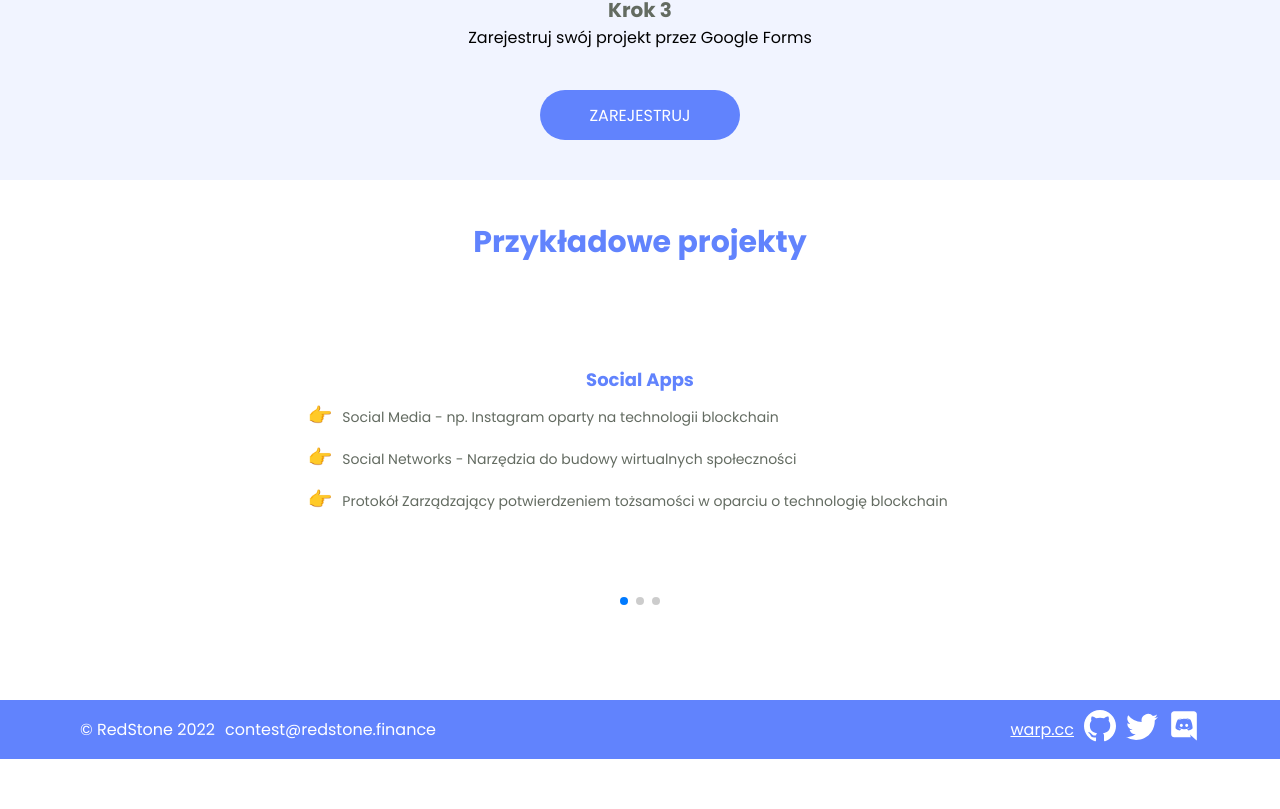
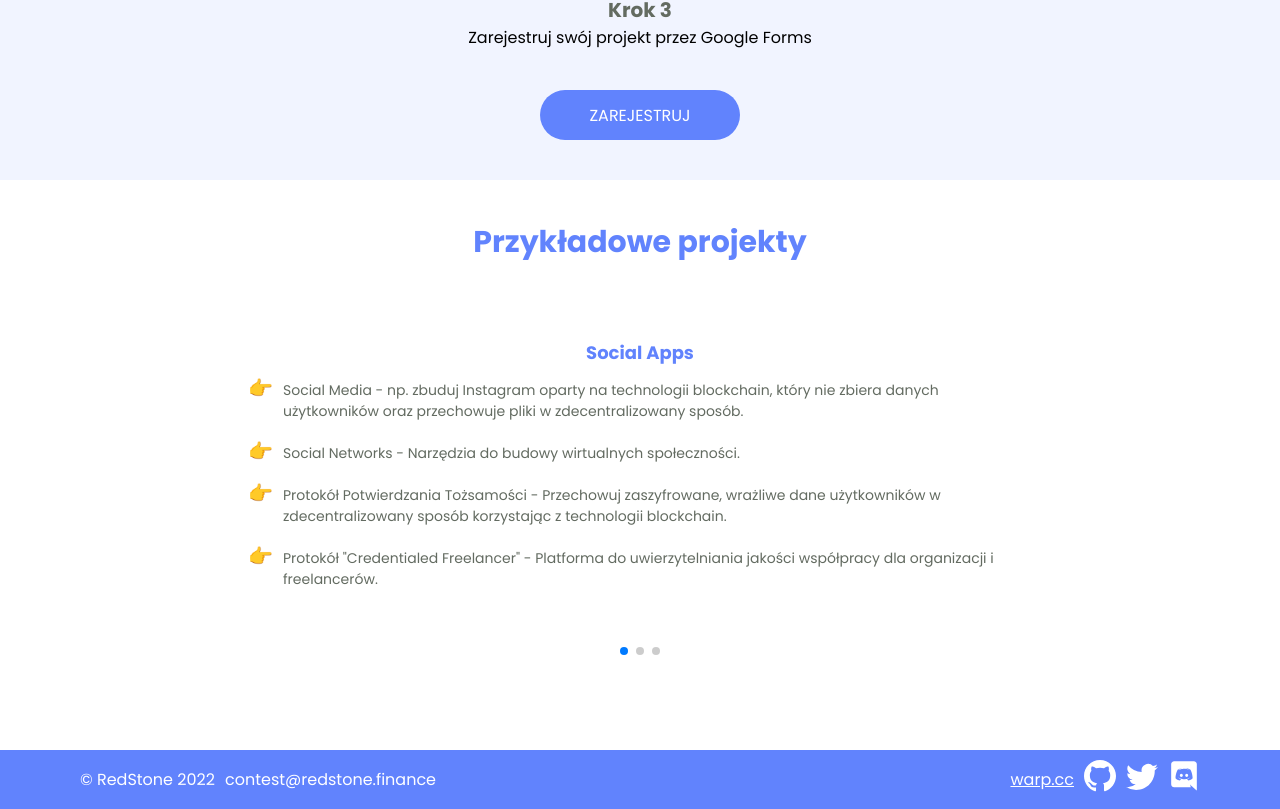
Before and after one commit to warp-contracts/christmas-hackathon, a Vue app: page / in a window 1280 px wide. Shown: the part 1481-2290 px from the top of the page. Before the commit the page ends 2240 px from the top, so only its background shows below. Built offline with nearby package versions, Linux system fonts and the light colour scheme.

Commit message:
Content changes, slider fixes

```diff
--- a/src/AppLayout.vue
+++ b/src/AppLayout.vue
@@ -18,8 +18,13 @@
             </div>
             <div class="btn-wrapper">
               <div class="header-buttons">
-                <a href="#" class="header-btn" @click="goToSection('instruction')">Weź udział</a>
-                <a href="#" class="discord-btn">Podyskutuj o pomyśle</a>
+                <a
+                  href="#"
+                  class="header-btn"
+                  @click="goToSection('instruction')"
+                  >Weź udział</a
+                >
+                <a href="https://discord.com/invite/PVxBZKFr46" target="_blank" class="discord-btn">Podyskutuj o pomyśle</a>
               </div>
             </div>
           </div>
@@ -86,7 +91,7 @@
               Wymyśl kreatywny pomysł zastosowania Warp SDK i zacznij budować.
             </p>
             <p class="text">
-              Nie masz koncepcji na projekt? Poniej przygotowaliśmy przykładowe
+              Nie masz koncepcji na projekt? Poniżej przygotowaliśmy przykładowe
               pomysły na aplikacje :)
             </p>
             <span class="icon">👇</span>
@@ -119,14 +124,23 @@
             <div class="tab-content">
               <ul>
                 <li>
-                  Social Media - np. Instagram oparty na technologii blockchain
+                  Social Media - np. zbuduj Instagram oparty na technologii
+                  blockchain, który nie zbiera danych użytkowników oraz
+                  przechowuje pliki w zdecentralizowany sposób.
                 </li>
                 <li>
-                  Social Networks - Narzędzia do budowy wirtualnych społeczności
+                  Social Networks - Narzędzia do budowy wirtualnych
+                  społeczności.
                 </li>
                 <li>
-                  Protokół Zarządzający potwierdzeniem tożsamości w oparciu o
-                  technologię blockchain
+                  Protokół Potwierdzania Tożsamości - Przechowuj zaszyfrowane,
+                  wrażliwe dane użytkowników w zdecentralizowany sposób
+                  korzystając z technologii blockchain.
+                </li>
+                <li>
+                  Protokół "Credentialed Freelancer" - Platforma do
+                  uwierzytelniania jakości współpracy dla organizacji i
+                  freelancerów.
                 </li>
               </ul>
             </div> </swiper-slide
@@ -134,9 +148,32 @@
             <h3>DeFi</h3>
             <div class="tab-content">
               <ul>
-                <li>Zdecentralizowana giełda (DEX)</li>
-                <li>Zdecentralizowany protokół pożyczkowy</li>
-                <li>Zdecentralizowany Protokół monetyzacji danych</li>
+                <li>
+                  Zdecentralizowana Giełda(Dex) - Umożliwiaj wymianę oraz
+                  dodanie pary płynności dla dowolnych tokenów.
+                </li>
+                <li>
+                  Zdecentralizowany Protokół Pożyczkowy - Udzielaj pożyczek oraz
+                  bierz zabezpieczone kredyty poprzez kilka klików.
+                </li>
+                <li>
+                  Zdecentralizowany Rynek Danych - Otwarta platforma
+                  zaprojektowana, umożliwia każdemu legalny zakupu danych z
+                  potwierdzeniem własności na blockchain.
+                </li>
+                <li>
+                  Protokół Ubezpieczeniowy - Umożliwiaj ubezpieczenia wraz z
+                  technologią blockchain.
+                </li>
+                <li>
+                  Portfel - Stwórz portfel zoptymalizowany w danej funkcji.
+                  Waluty, tokeny NFT, wrażliwe dane, a może coś zupełnie innego?
+                </li>
+                <li>
+                  Tokenizacja Danych On-chain - Stwórz Platformę, która np.
+                  pozwala przenieść dane dotyczące transakcji kartą kredytową na
+                  blockchain i oddaje pełną własność swoich danych użytkownikom.
+                </li>
               </ul>
             </div> </swiper-slide
           ><swiper-slide>
@@ -144,16 +181,16 @@
             <div class="tab-content">
               <ul>
                 <li>
-                  Trading card games: dodaj budowanie decku, wymianę kart oraz
-                  zapis wyników pojedynków na blockchainie
+                  Trading card games - Dodaj budowanie decku, wymianę kart oraz
+                  zapis wyników pojedynków na blockchainie.
                 </li>
                 <li>
-                  RPGs: tokenizacja oraz możliwość wymiany/ sprzedaży
-                  przedmiotów w grze
+                  RPGs - Tokenizacja oraz możliwość wymiany/ sprzedaży
+                  przedmiotów w grze.
                 </li>
                 <li>
-                  MMO: Zdefiniuj mechanizm interakcji bezpośrednio w kontraktach
-                  Warp
+                  MMO - Zdefiniuj mechanizm interakcji bezpośrednio w
+                  kontraktach Warp.
                 </li>
               </ul>
             </div>
@@ -467,7 +504,7 @@ main {
     justify-content: center;
     flex-direction: column;
     align-items: center;
-    height: 60rem;
+    height: 100rem;
 
     padding: 4rem 2rem;
     margin-top: 4rem;
@@ -666,7 +703,7 @@ main {
 
     #examples {
       padding: 0 8rem;
-      height: 40rem;
+      height: 45rem;
 
       .swiper {
         width: 70%;
@@ -676,7 +713,6 @@ main {
     footer {
       margin-top: 8rem;
       padding: 1rem 8rem;
-
     }
   }
 }
@@ -689,6 +725,15 @@ main {
           width: 40rem;
         }
       }
+    }
+  }
+}
+
+@media (min-width: 1920px) {
+  main {
+    header {
+      padding-left: 12rem;
+      padding-right: 12rem;
     }
   }
 }
--- a/src/components/TheNavigation.vue
+++ b/src/components/TheNavigation.vue
@@ -251,4 +251,12 @@ nav {
     }
   }
 }
+
+@media (min-width: 1920px) {
+
+  .desktop-nav nav {
+    padding-left: 12rem;
+    padding-right: 12rem;
+  }
+}
 </style>
```
